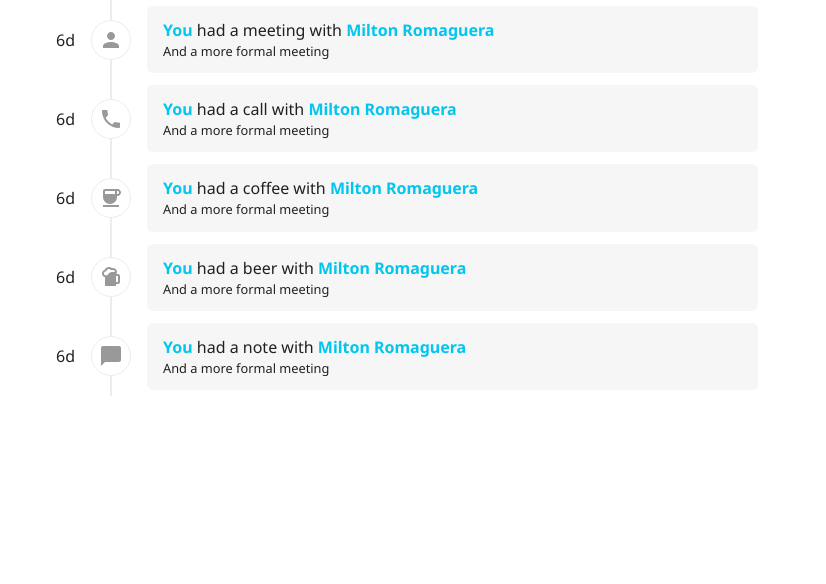
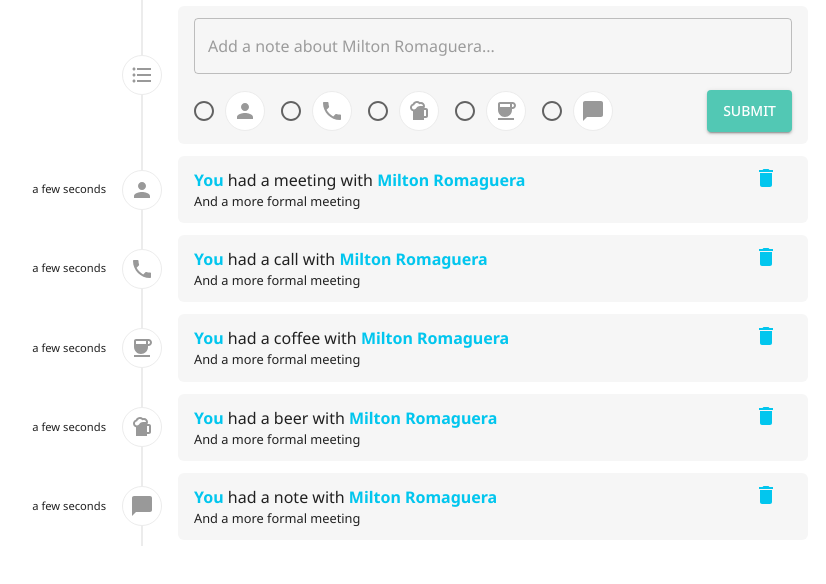
Before and after one commit to olsy/activity-feed, a React (Create React App) app: page / in a window 1280 px wide. Shown: the top 584 px of the page, without its empty margins (233-1059 px from the left). Built offline with nearby package versions, Linux system fonts and the light colour scheme.

Commit message:
Create form for adding new feed items, make app persisted, allow user to remove needed items, refactor code

```diff
--- a/package.json
+++ b/package.json
@@ -16,11 +16,14 @@
     "@types/node": "^16.18.72",
     "@types/react": "^18.2.48",
     "@types/react-dom": "^18.2.18",
+    "moment": "^2.30.1",
     "react": "^18.2.0",
     "react-dom": "^18.2.0",
+    "react-hook-form": "^7.49.3",
     "react-redux": "^9.1.0",
     "react-scripts": "5.0.1",
     "redux": "^5.0.1",
+    "redux-persist": "^6.0.0",
     "typescript": "^4.9.5",
     "web-vitals": "^2.1.4"
   },
--- a/src/App.tsx
+++ b/src/App.tsx
@@ -1,13 +1,15 @@
 import { Container } from '@mui/material';
 import { useSelector } from 'react-redux';
 import Item from './components/FeedItem';
+import Form from './components/Form';
 import { feedSelector } from './features/feed/feedSlice';
 
 function App() {
   const data = useSelector(feedSelector);
 
   return (
-    <Container sx={{ width: '750px' }}>
+    <Container sx={{ width: '850px' }}>
+      <Form from={'You'} to={'Milton Romaguera'} />
       {data.map((item) => (
         <Item key={item.id} {...item} />
       ))}
--- a/src/app/store.ts
+++ b/src/app/store.ts
@@ -1,11 +1,30 @@
-import { configureStore } from '@reduxjs/toolkit';
+import { combineReducers, configureStore } from '@reduxjs/toolkit';
+import { FLUSH, PAUSE, PERSIST, persistReducer, persistStore, PURGE, REGISTER, REHYDRATE } from 'redux-persist';
+import storage from 'redux-persist/lib/storage';
 import feedReducer from '../features/feed/feedSlice';
 
+const persistConfig = {
+  key: 'root',
+  version: 1,
+  storage,
+};
+
 export const store = configureStore({
-  reducer: {
-    feed: feedReducer,
-  },
+  reducer: persistReducer(
+    persistConfig,
+    combineReducers({
+      feed: feedReducer,
+    }),
+  ),
+  middleware: (getDefaultMiddleware) =>
+    getDefaultMiddleware({
+      serializableCheck: {
+        ignoredActions: [FLUSH, REHYDRATE, PAUSE, PERSIST, PURGE, REGISTER],
+      },
+    }),
 });
+
+export const persistor = persistStore(store);
 
 // Infer the `RootState` and `AppDispatch` types from the store itself
 export type RootState = ReturnType<typeof store.getState>;
--- a/src/components/FeedItem/components/Icon.tsx
+++ b/src/components/FeedContainer/components/Icon.tsx
@@ -1,9 +1,9 @@
 import NoteIcon from '@mui/icons-material/ChatBubble';
 import CoffeeIcon from '@mui/icons-material/Coffee';
+import FormatListBulletedIcon from '@mui/icons-material/FormatListBulleted';
 import ProfileIcon from '@mui/icons-material/Person';
 import PhoneIcon from '@mui/icons-material/Phone';
 import BeerIcon from '@mui/icons-material/SportsBar';
-// import FormatListBulletedIcon from '@mui/icons-material/FormatListBulleted';
 import { Avatar } from '@mui/material';
 import { styled } from '@mui/material/styles';
 import { Type } from '../../../features/feed/feedSlice';
@@ -17,9 +17,9 @@ const Wrapper = styled(Avatar)(() => ({
   },
 }));
 
-type Props = {
+interface Props {
   type: Type;
-};
+}
 
 const Icon = ({ type }: Props) => {
   switch (type) {
@@ -33,6 +33,8 @@ const Icon = ({ type }: Props) => {
       return <BeerIcon />;
     case Type.Note:
       return <NoteIcon />;
+    case Type.List:
+      return <FormatListBulletedIcon />;
     default:
       return null;
   }
--- /dev/null
+++ b/src/components/FeedContainer/index.tsx
@@ -0,0 +1,61 @@
+import DeleteIcon from '@mui/icons-material/Delete';
+import { Box, Button, Stack, Typography } from '@mui/material';
+import { styled } from '@mui/material/styles';
+import moment from 'moment';
+import { ReactNode } from 'react';
+import { Type } from '../../features/feed/feedSlice';
+import Icon from './components/Icon';
+
+const Wrapper = styled(Stack)(() => ({
+  position: 'relative',
+  '&::before': {
+    content: '""',
+    position: 'absolute',
+    top: 0,
+    bottom: 0,
+    left: '135px',
+    width: '2px',
+    background: '#ECECEC',
+  },
+}));
+
+const ContentWrapper = styled(Box)(() => ({
+  background: '#F6F6F6',
+  padding: '12px 16px',
+  borderRadius: '6px',
+  flex: 1,
+}));
+
+const Btn = styled(Button)(() => ({
+  position: 'absolute',
+  top: '10px',
+  right: '10px',
+}));
+
+interface Props {
+  type?: Type;
+  timestamp?: string;
+  children: ReactNode;
+  remove?: () => void;
+}
+
+const FeedContainer = ({ type = Type.List, timestamp = '', children, remove }: Props) => (
+  <Wrapper direction={'row'} alignItems="center" spacing={2} sx={{ padding: '6px 0' }}>
+    <Box>
+      <Stack direction={'row'} alignItems="center" justifyContent="flex-end">
+        <Typography mr={2} sx={{ width: '100px', overflow: 'hidden', textAlign: 'right', fontSize: '0.7em' }}>
+          {timestamp && moment(timestamp).fromNow(true)}
+        </Typography>
+        <Icon type={type} />
+      </Stack>
+    </Box>
+    <ContentWrapper>{children}</ContentWrapper>
+    {remove ? (
+      <Btn onClick={remove}>
+        <DeleteIcon />
+      </Btn>
+    ) : null}
+  </Wrapper>
+);
+
+export default FeedContainer;
--- a/src/components/FeedItem/components/Title.tsx
+++ b/src/components/FeedItem/components/Title.tsx
@@ -2,13 +2,17 @@ import { Typography } from '@mui/material';
 import { Type } from '../../../features/feed/feedSlice';
 import { TitleParts } from '../constants';
 
-type Props = {
+interface Props {
   type: Type;
   from: string;
   to: string;
-};
+}
 
-const Title = ({ type, from, to }: Props) => (
+const Title = ({ type, from, to }: Props) => {
+  if (type === Type.List) {
+    throw new Error('Invalid type');
+  }
+  return (
     <Typography>
       <Typography component="span" color="primary" sx={{ fontWeight: 600 }}>
         {from}
@@ -19,5 +23,6 @@ const Title = ({ type, from, to }: Props) => (
       </Typography>
     </Typography>
   );
+};
 
 export default Title;
--- a/src/components/FeedItem/index.tsx
+++ b/src/components/FeedItem/index.tsx
@@ -1,51 +1,28 @@
-import { Box, Stack, Typography } from '@mui/material';
-import { styled } from '@mui/material/styles';
-import { Type } from '../../features/feed/feedSlice';
-import Icon from './components/Icon';
+import { Box, Typography } from '@mui/material';
+import { useDispatch } from 'react-redux';
+import { removeById, Type } from '../../features/feed/feedSlice';
+import FeedContainer from '../FeedContainer';
 import Title from './components/Title';
 
-const Wrapper = styled(Stack)(() => ({
-  position: 'relative',
-  '&::before': {
-    content: '""',
-    position: 'absolute',
-    top: 0,
-    bottom: 0,
-    left: '54px',
-    width: '2px',
-    background: '#ECECEC',
-  },
-}));
-
-const TextWrapper = styled(Box)(() => ({
-  background: '#F6F6F6',
-  padding: '12px 16px',
-  borderRadius: '6px',
-  flex: 1,
-}));
-
-type Props = {
+interface Props {
+  id: number;
   type: Type;
   from: string;
   to: string;
   message: string;
   timestamp: string;
-};
+}
 
-const FeedItem = ({ type, from, to, message, timestamp }: Props) => {
+const FeedItem = ({ id, type, from, to, message, timestamp }: Props) => {
+  const dispatch = useDispatch();
+
   return (
-    <Wrapper direction={'row'} alignItems="center" spacing={2} sx={{ padding: '6px 0' }}>
+    <FeedContainer type={type} timestamp={timestamp} remove={() => dispatch(removeById(id))}>
       <Box>
-        <Stack direction={'row'} alignItems="center">
-          <Typography mr={2}>{timestamp}</Typography>
-          <Icon type={type} />
-        </Stack>
-      </Box>
-      <TextWrapper>
         <Title type={type} from={from} to={to} />
         <Typography sx={{ fontSize: '0.8em' }}>{message}</Typography>
-      </TextWrapper>
-    </Wrapper>
+      </Box>
+    </FeedContainer>
   );
 };
 
--- /dev/null
+++ b/src/components/Form/index.tsx
@@ -0,0 +1,15 @@
+import FeedForm from '../../forms/FeedForm';
+import FeedContainer from '../FeedContainer';
+
+interface Props {
+  from: string;
+  to: string;
+}
+
+const Form = ({ from, to }: Props) => (
+  <FeedContainer>
+    <FeedForm from={from} to={to} />
+  </FeedContainer>
+);
+
+export default Form;
--- a/src/features/feed/feedSlice.ts
+++ b/src/features/feed/feedSlice.ts
@@ -8,6 +8,7 @@ export enum Type {
   Beer = 'Beer',
   Coffee = 'Coffee',
   Note = 'Message',
+  List = 'New',
 }
 
 export interface FeedItem {
@@ -20,48 +21,52 @@ export interface FeedItem {
 }
 
 export interface feedState {
+  count: number;
   data: FeedItem[];
 }
 
-const initialState: feedState = {
-  data: [
+const mock = [
   {
     id: 1,
     type: Type.Meeting,
-      message: 'And a more formal meeting',
-      timestamp: '6d',
   },
   {
     id: 2,
     type: Type.Call,
-      message: 'And a more formal meeting',
-      timestamp: '6d',
   },
   {
     id: 3,
     type: Type.Coffee,
-      message: 'And a more formal meeting',
-      timestamp: '6d',
   },
   {
     id: 4,
     type: Type.Beer,
-      message: 'And a more formal meeting',
-      timestamp: '6d',
   },
   {
     id: 5,
     type: Type.Note,
+  },
+].map((el) => ({
+  ...el,
+  from: 'You',
+  to: 'Milton Romaguera',
+  timestamp: new Date().toISOString(),
   message: 'And a more formal meeting',
-      timestamp: '6d',
-    },
-  ].map((el) => ({ ...el, from: 'You', to: 'Milton Romaguera' })),
+}));
+
+const initialState: feedState = {
+  count: mock.length || 0,
+  data: mock || [],
 };
 
 export const feedSlice = createSlice({
   name: 'feed',
   initialState,
   reducers: {
+    add: (state, action: PayloadAction<Omit<FeedItem, 'id'>>) => {
+      state.count++;
+      state.data.unshift({ ...action.payload, id: state.count });
+    },
     removeById: (state, action: PayloadAction<number>) => {
       const idx = state.data.findIndex((el) => el.id === action.payload);
       state.data.splice(idx, 1);
@@ -70,7 +75,7 @@ export const feedSlice = createSlice({
 });
 
 // Action creators are generated for each case reducer function
-export const { removeById } = feedSlice.actions;
+export const { removeById, add } = feedSlice.actions;
 
 export default feedSlice.reducer;
 
--- /dev/null
+++ b/src/forms/FeedForm.tsx
@@ -0,0 +1,74 @@
+import { Button, FormControlLabel, Radio, RadioGroup, Stack, TextField, Typography } from '@mui/material';
+import { styled } from '@mui/material/styles';
+import { SubmitHandler, useForm } from 'react-hook-form';
+import { useDispatch } from 'react-redux';
+import Icon from '../components/FeedContainer/components/Icon';
+import { add, Type } from '../features/feed/feedSlice';
+
+const Textarea = styled(TextField)(() => ({
+  flex: 1,
+}));
+
+const Btn = styled(Button)(() => ({
+  background: '#52C8B4',
+  color: 'white',
+}));
+
+type Inputs = {
+  from: string;
+  to: string;
+  message: string;
+  type: Type;
+};
+
+interface Props {
+  from: string;
+  to: string;
+}
+
+const FeedForm = ({ from, to }: Props) => {
+  const dispatch = useDispatch();
+  const {
+    register,
+    // control,
+    handleSubmit,
+    reset,
+    formState: { errors },
+  } = useForm<Inputs>({
+    defaultValues: {
+      from,
+      to,
+      message: '',
+      type: Type.Meeting,
+    },
+  });
+  const onSubmit: SubmitHandler<Inputs> = (data) => {
+    console.log(data);
+    dispatch(add({ ...data, timestamp: new Date().toISOString() }));
+    reset();
+  };
+
+  return (
+    <form onSubmit={handleSubmit(onSubmit)}>
+      <Stack sx={{ flex: 1 }} direction={'column'}>
+        <Textarea multiline rows={1} defaultValue="" {...register('message', { required: true })} placeholder={`Add a note about ${to}...`} />
+        {errors.message && <Typography component="span">This field is required</Typography>}
+
+        <Stack mt={2} direction={'row'} justifyContent={'space-between'}>
+          <RadioGroup row name="row-radio-buttons-group">
+            {Object.values(Type)
+              .filter((t) => t !== Type.List)
+              .map((t) => (
+                <FormControlLabel key={t} value={t} control={<Radio />} label={<Icon type={t} />} {...register('type')} />
+              ))}
+          </RadioGroup>
+          <Btn variant="contained" type="submit">
+            Submit
+          </Btn>
+        </Stack>
+      </Stack>
+    </form>
+  );
+};
+
+export default FeedForm;
--- a/src/utils/AllTheProviders.tsx
+++ b/src/utils/AllTheProviders.tsx
@@ -1,16 +1,19 @@
 import { CssBaseline, ThemeProvider } from '@mui/material';
 import React from 'react';
 import { Provider } from 'react-redux';
-import { store } from '../app/store';
+import { PersistGate } from 'redux-persist/integration/react';
+import { persistor, store } from '../app/store';
 import theme from '../themes/default';
 
 const AllTheProviders = ({ children }: { children: React.ReactNode }) => (
   <Provider store={store}>
-    <ThemeProvider theme={theme}>
-      {/* CssBaseline kickstart an elegant, consistent, and simple baseline to build upon. */}
-      <CssBaseline />
-      {children}
-    </ThemeProvider>
+    <PersistGate loading={null} persistor={persistor}>
+      <ThemeProvider theme={theme}>
+        {/* CssBaseline kickstart an elegant, consistent, and simple baseline to build upon. */}
+        <CssBaseline />
+        {children}
+      </ThemeProvider>
+    </PersistGate>
   </Provider>
 );
 
```
Also changed, not shown: 1 other file (tests, documents, lock files or other folders). Lines whose indentation alone changed are shown as unchanged.
